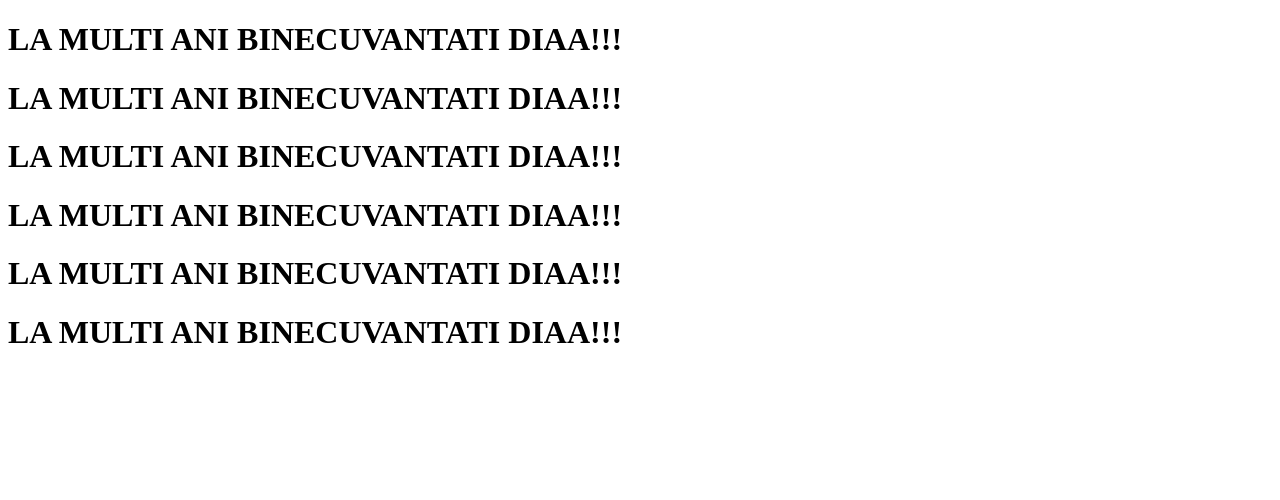
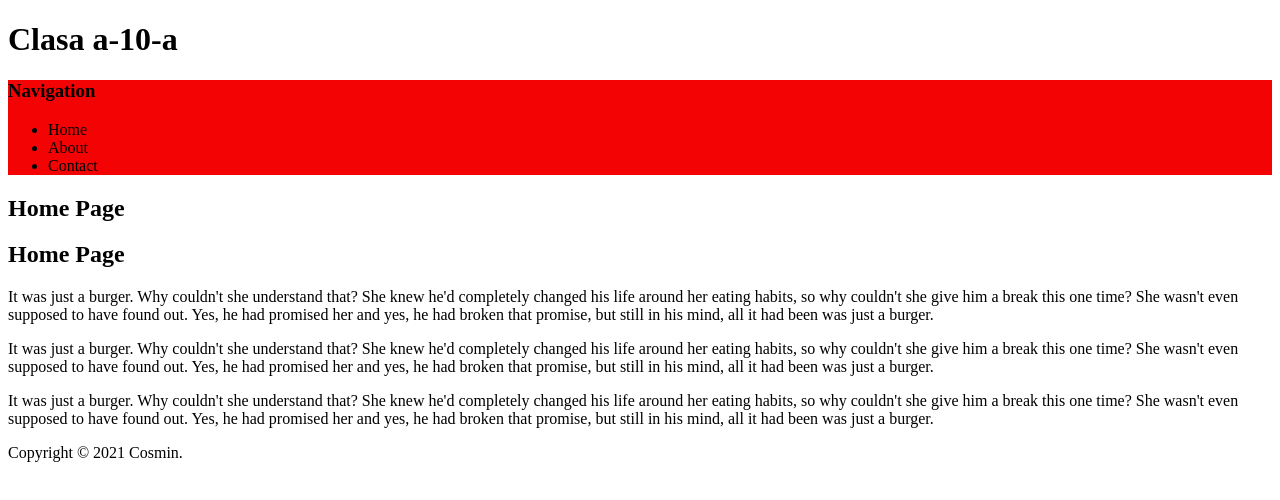
Before and after one commit to cosmin9301/cosmin9301, a plain HTML site: page index.html in a window 1280 px wide. Drawn offline with Linux system fonts and the light colour scheme.

Commit message:
new update

```diff
--- a/index.html
+++ b/index.html
@@ -6,36 +6,43 @@
 
   <meta charset="UTF-8">
 
-  <meta name="viewport" content="width=device-width, intial-scale=1">
 
-  <title>LA MULTI ANI</title>
+
+  <title>Clasa a-10-a</title>
+
+  <link rel="stylesheet" type="text/css" href="website.css" />
 
 </head>
 
 <body>
+    <div id="container">
+       <div id="header ">
+           <h1> Clasa a-10-a</h1>
+       </div>
+       <div id="content">
+           <div id="nav">
+                <h3>Navigation</h3>
+                <ul>
+                   <li>Home</li>
+                   <li>About</li>
+                   <li>Contact</li>
+              </ul>
+          </div>
 
+          <div id="main">
+              <h2>Home Page</h2>
+              <h2>Home Page</h2>
+          <p>It was just a burger. Why couldn't she understand that? She knew he'd completely changed his life around her eating habits, so why couldn't she give him a break this one time? She wasn't even supposed to have found out. Yes, he had promised her and yes, he had broken that promise, but still in his mind, all it had been was just a burger.</p>
 
+          <p>It was just a burger. Why couldn't she understand that? She knew he'd completely changed his life around her eating habits, so why couldn't she give him a break this one time? She wasn't even supposed to have found out. Yes, he had promised her and yes, he had broken that promise, but still in his mind, all it had been was just a burger.</p>
 
-
-
-
-
-
-
-
-
-
-<h1>LA MULTI ANI BINECUVANTATI DIAA!!!</h1>
-
-<h1>LA MULTI ANI BINECUVANTATI DIAA!!!</h1>
-
-<h1>LA MULTI ANI BINECUVANTATI DIAA!!!</h1>
-
-<h1>LA MULTI ANI BINECUVANTATI DIAA!!!</h1>
-
-<h1>LA MULTI ANI BINECUVANTATI DIAA!!!</h1>
-
-<h1>LA MULTI ANI BINECUVANTATI DIAA!!!</h1>
+          <p>It was just a burger. Why couldn't she understand that? She knew he'd completely changed his life around her eating habits, so why couldn't she give him a break this one time? She wasn't even supposed to have found out. Yes, he had promised her and yes, he had broken that promise, but still in his mind, all it had been was just a burger.</p>
+          </div>
+      </div>
+      <div id="footer">
+          Copyright &copy; 2021 Cosmin.
+      </div>
+  </div>
 
 </body>
 
--- a/website.css
+++ b/website.css
@@ -0,0 +1,3 @@
+#nav{
+    background-color:rgb(243, 3, 3)
+}
```
